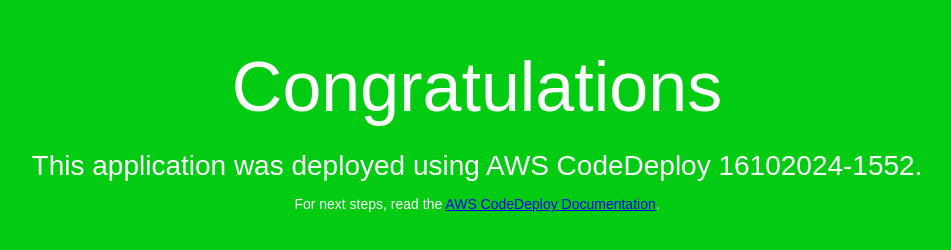
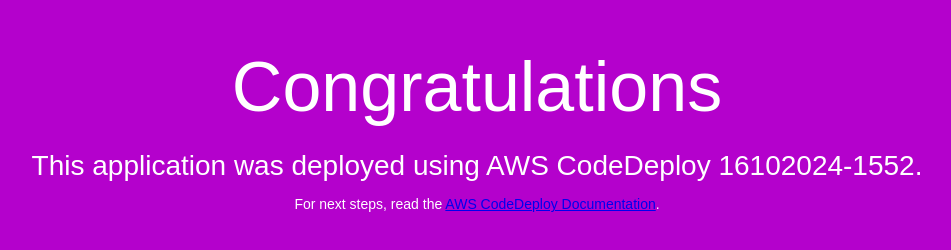
Before and after one commit to carlosadriano-darede/appcode, a plain HTML site: page scripts/index.html in a window 1280 px wide. Shown: the whole page, without its empty margins (163-1114 px from the left). Drawn offline with Linux system fonts and the light colour scheme.

Commit message:
update - 16102024-1655

```diff
--- a/scripts/index.html
+++ b/scripts/index.html
@@ -6,7 +6,7 @@
   <style>
     body {
       color: #ffffff;
-      background-color: #01cc12;
+      background-color: #b401cc;
       font-family: Arial, sans-serif;
       font-size: 14px;
     }
```
